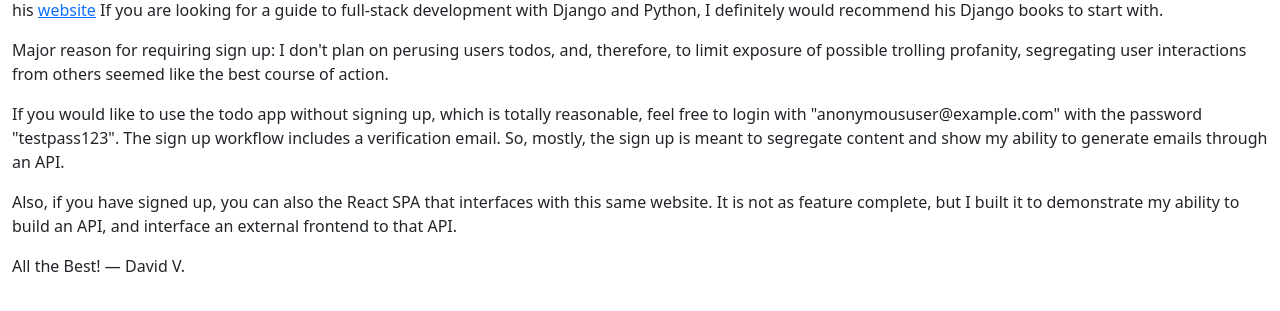
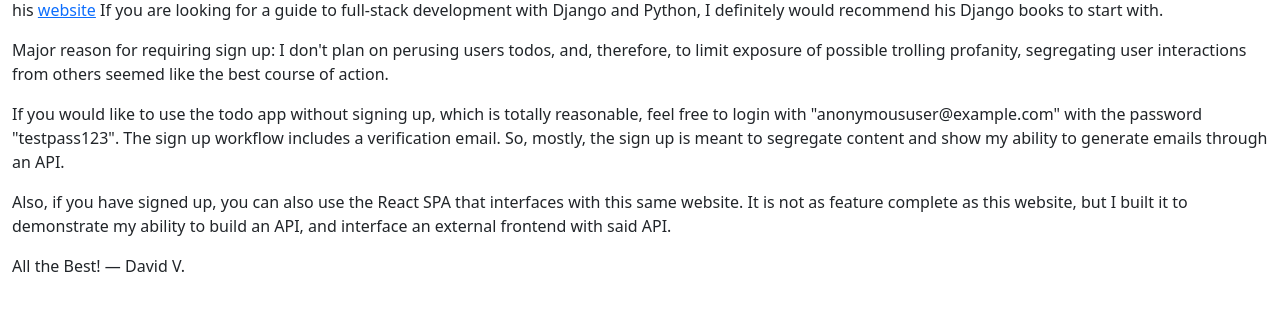
Before and after one commit to letusgitcommit/simple_portfolio, a Django app: page / in a window 1280 px wide. Shown: the part 257-568 px from the top of the page. Run offline with Django 4.2, Linux system fonts and the light colour scheme; parts of the project's set-up code (start-up, migrations or seed data) failed here and were passed over.

Commit message:
had to clean up some new wording on the home page.

```diff
--- a/pages/templates/pages/home.html
+++ b/pages/templates/pages/home.html
@@ -47,9 +47,9 @@
         So, mostly, the sign up is meant to segregate content and show my ability to generate emails through an API.
     </p>
     <p>
-        Also, if you have signed up, you can also the React SPA that interfaces with this same website. It is not as
-        feature complete, but I built it to demonstrate my ability to build an API, and interface an external frontend
-        to that API.
+        Also, if you have signed up, you can also use the React SPA that interfaces with this same website. It is not as
+        feature complete as this website, but I built it to demonstrate my ability to build an API, and interface an external frontend
+        with said API.
     </p>
     <p>
         All the Best! — David V.
```
